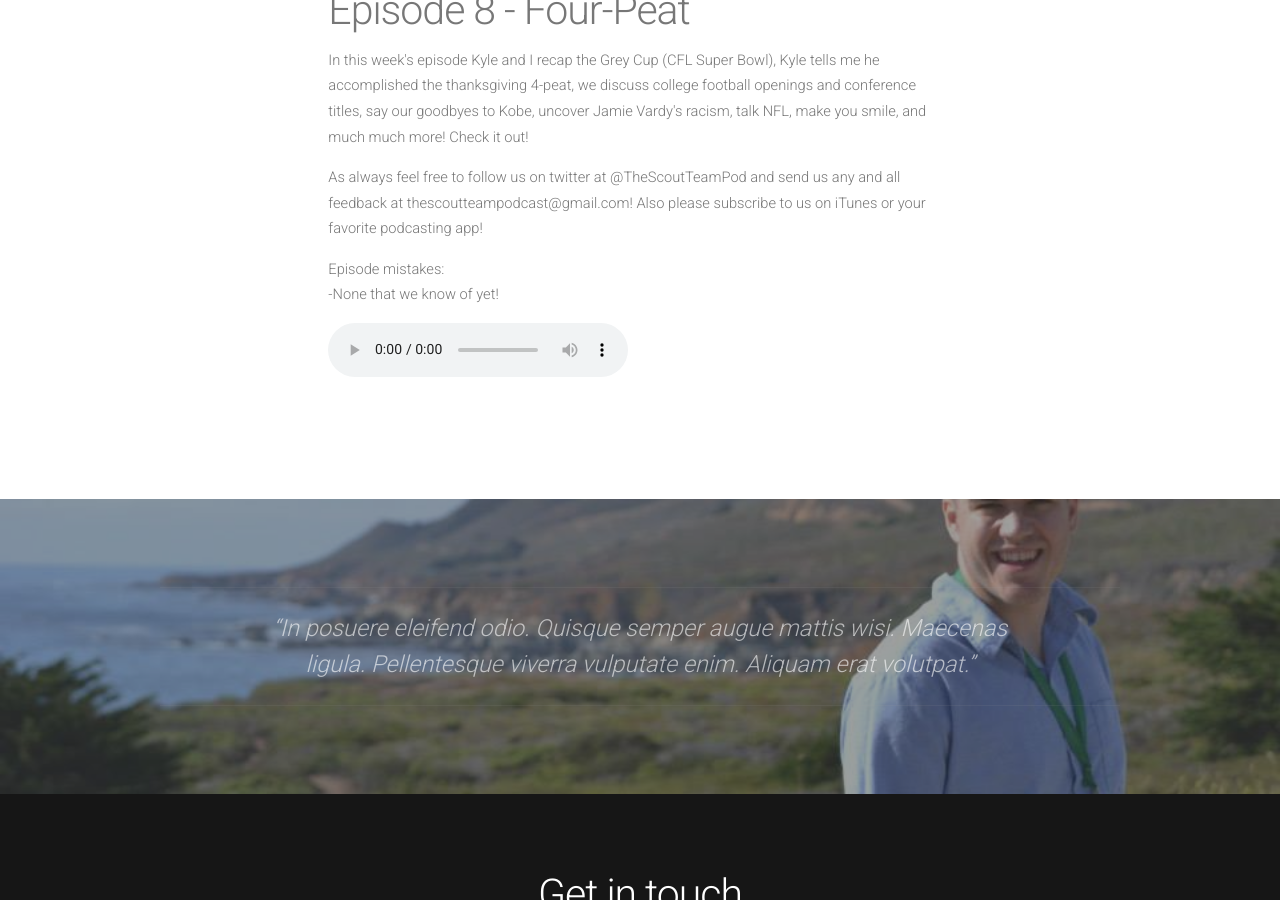
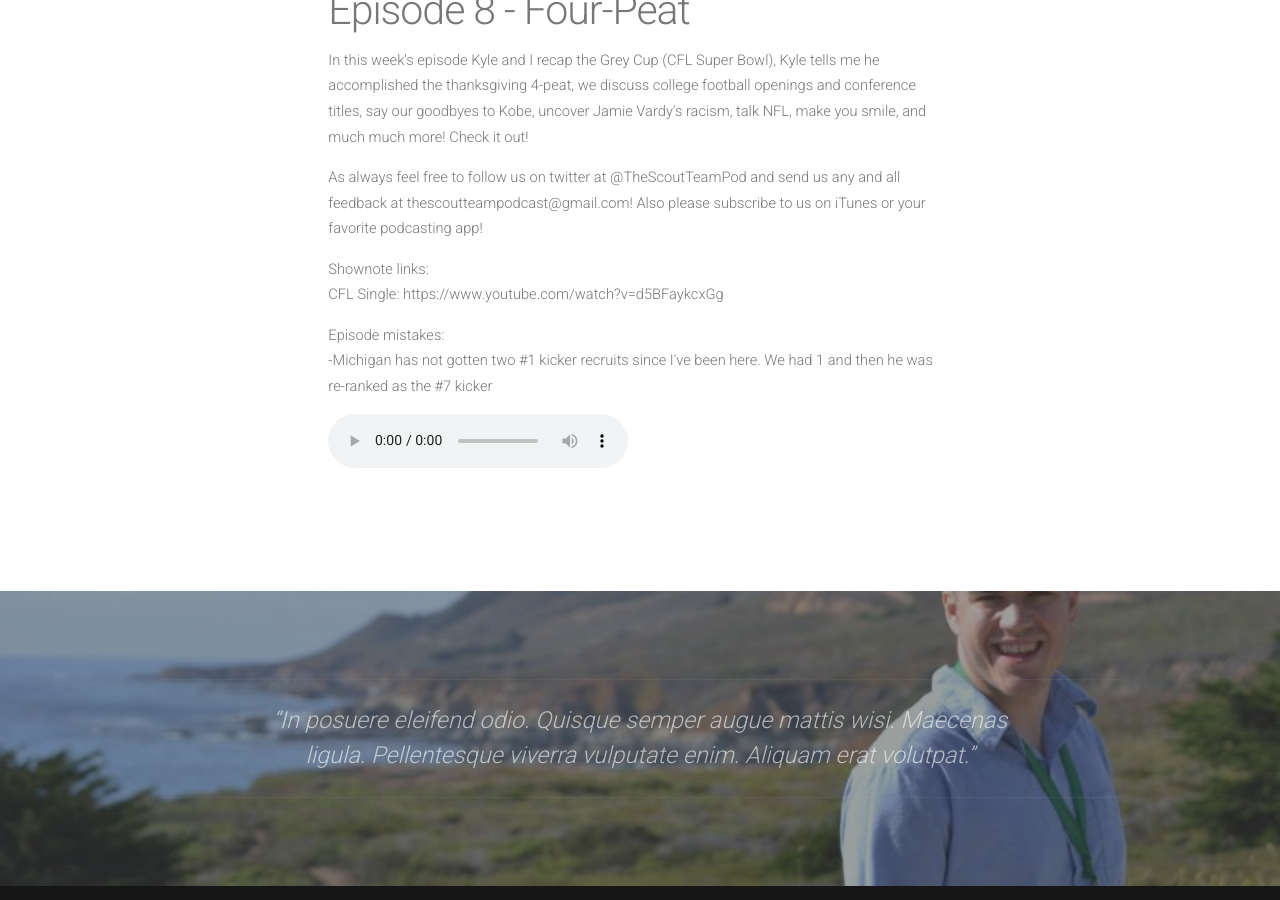
Before and after one commit to alancast/alancast.github.io, a Jekyll site: the page built from _posts/2015-12-02-episode8.md, in a window 1280 px wide and 900 px high, scrolled down 1120 px. Built offline with Jekyll 4.4.1, drawn with Linux system fonts in a browser that asks for light colours; nearby versions of some CDN libraries.

Commit message:
added a mistake to this episode

```diff
--- a/_posts/2015-12-02-episode8.md
+++ b/_posts/2015-12-02-episode8.md
@@ -6,8 +6,10 @@ layout: post
 
 <p>In this week's episode Kyle and I recap the Grey Cup (CFL Super Bowl), Kyle tells me he accomplished the thanksgiving 4-peat, we discuss college football openings and conference titles, say our goodbyes to Kobe, uncover Jamie Vardy's racism, talk NFL, make you smile, and much much more! Check it out!</p>
 <p>As always feel free to follow us on twitter at @TheScoutTeamPod and send us any and all feedback at thescoutteampodcast@gmail.com! Also please subscribe to us on iTunes or your favorite podcasting app!</p>
+<p>Shownote links:
+<br>CFL Single: https://www.youtube.com/watch?v=d5BFaykcxGg</p>
 <p>Episode mistakes:
-<br>-None that we know of yet!</p>
+<br>-Michigan has not gotten two #1 kicker recruits since I've been here. We had 1 and then he was re-ranked as the #7 kicker</p>
 <audio controls>
   <source src="/assets/audios/episode8.m4a" type="audio/mpeg">
 Your browser does not support the audio element.
```
